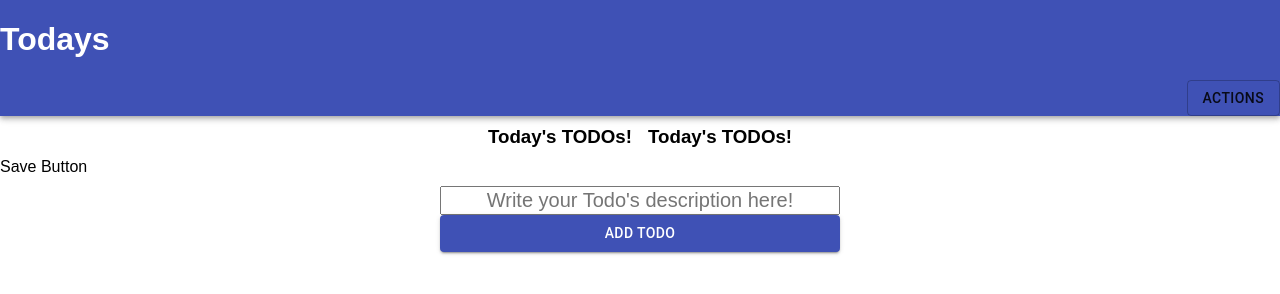
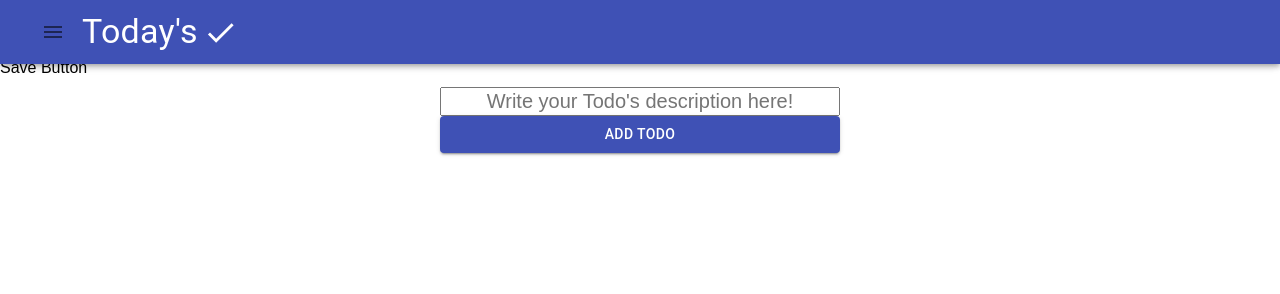
Before and after one commit to wongshington/TodoApp, a React app: page / in a window 1280 px wide. Built offline with nearby package versions, Linux system fonts and the light colour scheme.

Commit message:
Style navbar

```diff
--- a/package.json
+++ b/package.json
@@ -4,6 +4,7 @@
   "private": true,
   "dependencies": {
     "@material-ui/core": "^4.11.2",
+    "@material-ui/icons": "^4.11.2",
     "@testing-library/jest-dom": "^5.11.4",
     "@testing-library/react": "^11.1.0",
     "@testing-library/user-event": "^12.1.10",
--- a/src/App.css
+++ b/src/App.css
@@ -4,10 +4,10 @@
         font-family: sans-serif;
       }
 
-      .header {
+      /* .header {
         margin: 10px auto;
         text-align: center;
-      }
+      } */
 
       .list-items{
         display: flex;
--- a/src/index.js
+++ b/src/index.js
@@ -7,7 +7,9 @@ import reportWebVitals from "./reportWebVitals";
 
 ReactDOM.render(
 	<React.StrictMode>
-		<NavBar />
+		<header>
+			<NavBar />
+		</header>
 		<TodoMatrix />
 	</React.StrictMode>,
 	document.getElementById("root")
--- a/src/navBar.css
+++ b/src/navBar.css
@@ -1,4 +1,8 @@
-.nav-item{
-  /* background-color: red;
-  height: 50px; */
+.header{
 }
+.header-item{
+
+  margin: 5px;
+
+
+}
--- a/src/navBar.js
+++ b/src/navBar.js
@@ -1,48 +1,28 @@
 import React from "react";
 import "./navBar.css";
-import Grid from "@material-ui/core/Grid";
-import Button from "@material-ui/core/Button";
 
-// import MuiThemeProvider from "material-ui/styles/MuiThemeProvider";
+// import Grid from "@material-ui/core/Grid";
+import IconButton from "@material-ui/core/IconButton";
+
 import AppBar from "@material-ui/core/AppBar";
-import List from "@material-ui/core/List";
-import ListItem from "@material-ui/core/ListItem";
-import ListItemText from "@material-ui/core/ListItemText";
+import ToolBar from "@material-ui/core/ToolBar";
+import MenuIcon from "@material-ui/icons/Menu";
+import DoneIcon from "@material-ui/icons/Done";
 import TypoGraphy from "@material-ui/core/Typography";
 
 function NavBar(props) {
 	return (
-		<div>
-			<AppBar color="primary" position="static">
-				<h1>Todays</h1>
-				<Grid container direction="row" justify="flex-end">
-					<Grid item>
-						<Button variant="outlined">Actions</Button>
-					</Grid>
-				</Grid>
-			</AppBar>
-			{/* <List component="nav">
-				<ListItem component="div">
-					<ListItemText inset className="nav-item">
-						<TypoGraphy color="inherit" variant="title">
-							Home
-						</TypoGraphy>
-					</ListItemText>
-
-					<ListItemText inset className="nav-item">
-						<TypoGraphy color="inherit" variant="title">
-							Tools
-						</TypoGraphy>
-					</ListItemText>
-
-					<ListItemText inset className="nav-item">
-						<TypoGraphy color="inherit" variant="title">
-							Settings
-						</TypoGraphy>
-					</ListItemText>
-				</ListItem>
-			</List> */}
-		</div>
+		<AppBar>
+			<ToolBar className="header">
+				<IconButton>
+					<MenuIcon className="header-item" />
+				</IconButton>
+				<TypoGraphy className="header-item" variant="h4">
+					Today's
+				</TypoGraphy>
+				<DoneIcon className="header-item" fontSize="large" />
+			</ToolBar>
+		</AppBar>
 	);
 }
 
```
Also changed, not shown: 3 other files.
